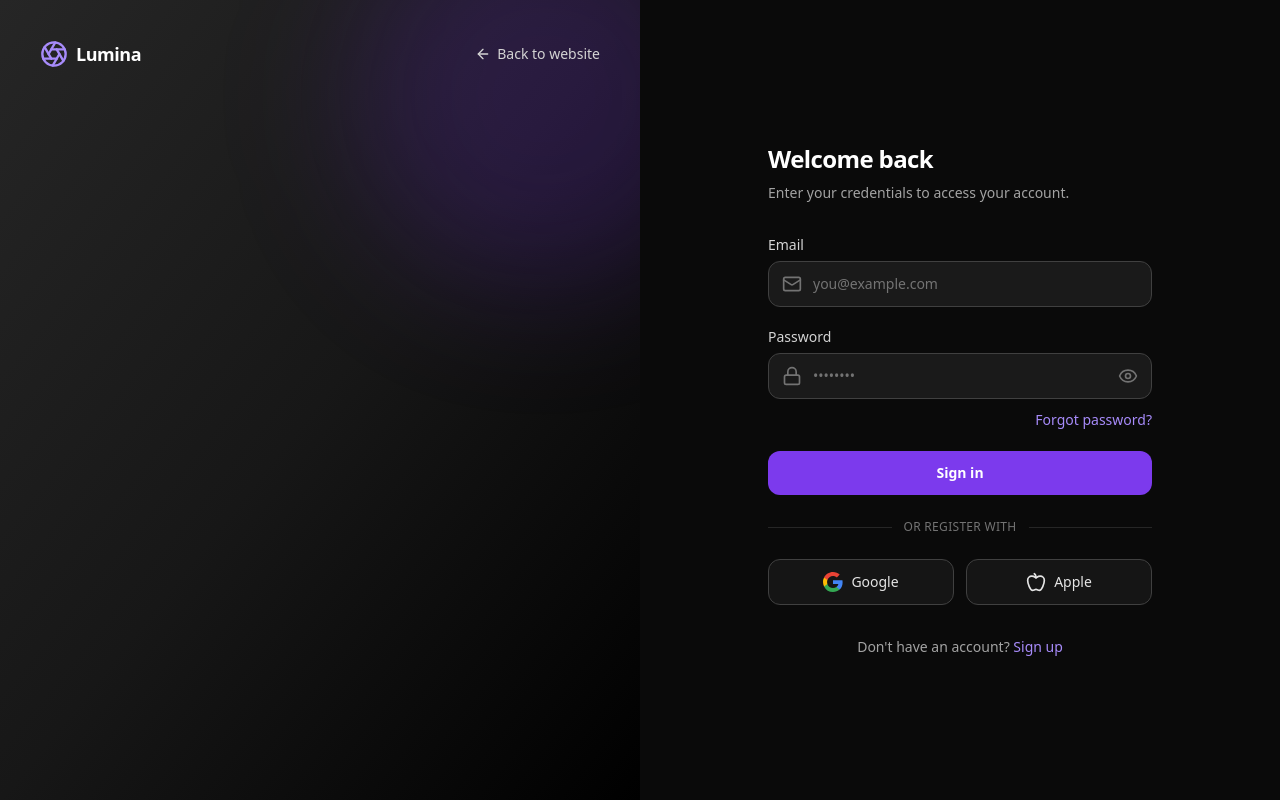
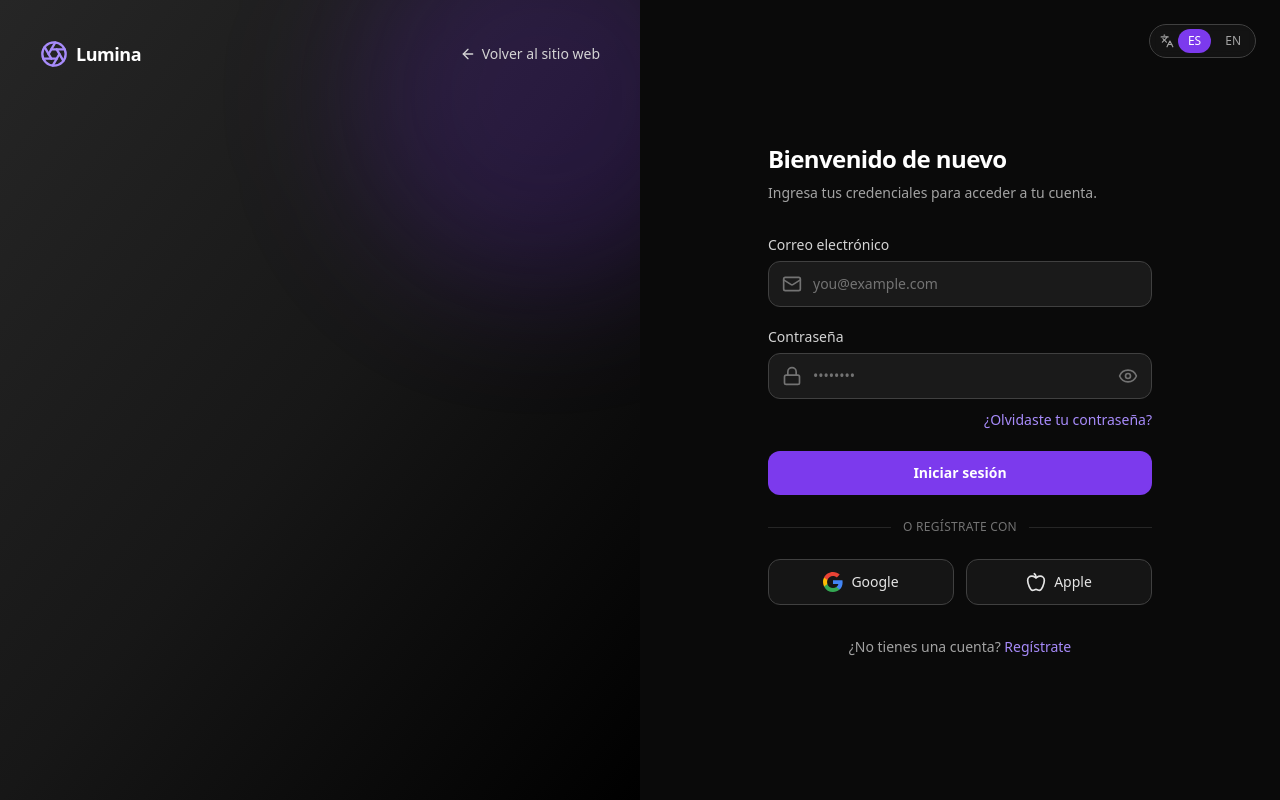
Before and after one commit to nicowxdvd/Login-QA, a Next.js app: page / in a window 1280 px wide. Built offline with nearby package versions, Linux system fonts and the light colour scheme.

Commit message:
Codigo base

```diff
--- a/package.json
+++ b/package.json
@@ -9,10 +9,11 @@
     "lint": "eslint"
   },
   "dependencies": {
+    "lucide-react": "^0.474.0",
     "next": "16.3.5",
+    "next-intl": "^4.14.4",
     "react": "^19.2.0",
-    "react-dom": "^19.2.0",
-    "lucide-react": "^0.474.0"
+    "react-dom": "^19.2.0"
   },
   "devDependencies": {
     "@types/node": "^20",
--- a/src/app/layout.tsx
+++ b/src/app/layout.tsx
@@ -1,5 +1,6 @@
 import type { Metadata } from "next";
 import { Geist, Geist_Mono } from "next/font/google";
+import { LanguageProvider } from "@/components/providers/LanguageProvider";
 import "./globals.css";
 
 const geistSans = Geist({
@@ -13,8 +14,8 @@ const geistMono = Geist_Mono({
 });
 
 export const metadata: Metadata = {
-  title: "Login | Capturing Moments, Creating Memories",
-  description: "Sign in to your account",
+  title: "Iniciar sesión | Capturando Momentos, Creando Recuerdos",
+  description: "Inicia sesión en tu cuenta",
 };
 
 export default function RootLayout({
@@ -23,11 +24,11 @@ export default function RootLayout({
   children: React.ReactNode;
 }>) {
   return (
-    <html lang="en">
+    <html lang="es">
       <body
         className={`${geistSans.variable} ${geistMono.variable} antialiased`}
       >
-        {children}
+        <LanguageProvider>{children}</LanguageProvider>
       </body>
     </html>
   );
--- a/src/app/page.tsx
+++ b/src/app/page.tsx
@@ -1,9 +1,13 @@
+import LanguageSwitcher from "@/components/LanguageSwitcher";
 import LoginBanner from "@/components/LoginBanner";
 import LoginForm from "@/components/LoginForm";
 
 export default function Home() {
   return (
-    <main className="grid min-h-screen grid-cols-1 bg-neutral-950 md:grid-cols-2">
+    <main className="relative grid min-h-screen grid-cols-1 bg-neutral-950 md:grid-cols-2">
+      <div className="absolute right-4 top-4 z-10 md:right-6 md:top-6">
+        <LanguageSwitcher />
+      </div>
       <LoginBanner />
       <LoginForm />
     </main>
--- a/src/components/CarouselIndicators.tsx
+++ b/src/components/CarouselIndicators.tsx
@@ -3,14 +3,17 @@ export interface CarouselIndicatorsProps {
   total: number;
   /** Index of the currently active slide. */
   activeIndex: number;
+  /** Accessible label for the indicator group. */
+  label: string;
 }
 
 export default function CarouselIndicators({
   total,
   activeIndex,
+  label,
 }: CarouselIndicatorsProps) {
   return (
-    <div className="flex items-center gap-2" role="tablist" aria-label="Carousel slides">
+    <div className="flex items-center gap-2" role="tablist" aria-label={label}>
       {Array.from({ length: total }).map((_, index) => {
         const isActive = index === activeIndex;
         return (
--- /dev/null
+++ b/src/components/LanguageSwitcher.tsx
@@ -0,0 +1,34 @@
+"use client";
+
+import { Languages } from "lucide-react";
+import { useTranslations } from "next-intl";
+import { useLanguage } from "@/components/providers/LanguageProvider";
+
+export default function LanguageSwitcher() {
+  const { locale, setLocale } = useLanguage();
+  const t = useTranslations("LanguageSwitcher");
+
+  return (
+    <div
+      className="inline-flex items-center gap-1 rounded-full border border-neutral-700 bg-neutral-900/70 p-1 text-xs font-medium backdrop-blur-sm"
+      aria-label={t("label")}
+    >
+      <Languages className="ml-1.5 h-3.5 w-3.5 text-neutral-400" aria-hidden="true" />
+      {(["es", "en"] as const).map((option) => (
+        <button
+          key={option}
+          type="button"
+          onClick={() => setLocale(option)}
+          aria-pressed={locale === option}
+          className={`rounded-full px-2.5 py-1 uppercase transition-all duration-200 ${
+            locale === option
+              ? "bg-violet-600 text-white"
+              : "text-neutral-400 hover:text-neutral-200"
+          }`}
+        >
+          {option}
+        </button>
+      ))}
+    </div>
+  );
+}
--- a/src/components/LoginBanner.tsx
+++ b/src/components/LoginBanner.tsx
@@ -1,8 +1,13 @@
+"use client";
+
 import { ArrowLeft, Aperture } from "lucide-react";
+import { useTranslations } from "next-intl";
 import Link from "next/link";
 import CarouselIndicators from "./CarouselIndicators";
 
 export default function LoginBanner() {
+  const t = useTranslations("Banner");
+
   return (
     <div className="relative hidden h-full flex-col justify-between overflow-hidden bg-neutral-900 p-10 text-white md:flex">
       <div
@@ -24,18 +29,20 @@ export default function LoginBanner() {
           className="flex items-center gap-1.5 text-sm text-neutral-300 transition-all duration-200 hover:text-white"
         >
           <ArrowLeft className="h-4 w-4" aria-hidden="true" />
-          Back to website
+          {t("backToWebsite")}
         </Link>
       </div>
 
       <div className="relative animate-fade-slide space-y-4">
         <h1 className="max-w-md text-3xl font-semibold leading-tight tracking-tight">
-          Capturing Moments, Creating Memories
+          {t("title")}
         </h1>
-        <p className="max-w-sm text-sm text-neutral-400">
-          A collection of textures, tones, and stories worth remembering.
-        </p>
-        <CarouselIndicators total={3} activeIndex={0} />
+        <p className="max-w-sm text-sm text-neutral-400">{t("subtitle")}</p>
+        <CarouselIndicators
+          total={3}
+          activeIndex={0}
+          label={t("carouselLabel")}
+        />
       </div>
     </div>
   );
--- a/src/components/LoginForm.tsx
+++ b/src/components/LoginForm.tsx
@@ -1,6 +1,7 @@
 "use client";
 
 import { Lock, Mail } from "lucide-react";
+import { useTranslations } from "next-intl";
 import Link from "next/link";
 import { useState, type FormEvent } from "react";
 import Button from "@/components/ui/Button";
@@ -8,6 +9,7 @@ import Input from "@/components/ui/Input";
 import SocialButton from "@/components/ui/SocialButton";
 
 export default function LoginForm() {
+  const t = useTranslations("LoginForm");
   const [email, setEmail] = useState("");
   const [password, setPassword] = useState("");
   const [isLoading, setIsLoading] = useState(false);
@@ -24,16 +26,14 @@ export default function LoginForm() {
     <div className="flex h-full w-full flex-col justify-center px-6 py-12 sm:px-10 md:px-16 lg:px-24">
       <div className="mx-auto w-full max-w-sm animate-fade-slide">
         <h2 className="text-2xl font-semibold tracking-tight text-white">
-          Welcome back
+          {t("welcomeBack")}
         </h2>
-        <p className="mt-2 text-sm text-neutral-400">
-          Enter your credentials to access your account.
-        </p>
+        <p className="mt-2 text-sm text-neutral-400">{t("subtitle")}</p>
 
         <form className="mt-8 space-y-5" onSubmit={handleSubmit}>
           <Input
             id="email"
-            label="Email"
+            label={t("emailLabel")}
             type="email"
             icon={Mail}
             placeholder="you@example.com"
@@ -46,7 +46,7 @@ export default function LoginForm() {
           <div>
             <Input
               id="password"
-              label="Password"
+              label={t("passwordLabel")}
               icon={Lock}
               isPassword
               placeholder="••••••••"
@@ -60,20 +60,20 @@ export default function LoginForm() {
                 href="/forgot-password"
                 className="text-sm text-violet-400 transition-all duration-200 hover:text-violet-300"
               >
-                Forgot password?
+                {t("forgotPassword")}
               </Link>
             </div>
           </div>
 
           <Button type="submit" isLoading={isLoading}>
-            {isLoading ? "Signing in..." : "Sign in"}
+            {isLoading ? t("signingIn") : t("signIn")}
           </Button>
         </form>
 
         <div className="my-6 flex items-center gap-3">
           <div className="h-px flex-1 bg-neutral-800" />
           <span className="text-xs uppercase tracking-wide text-neutral-500">
-            Or register with
+            {t("orRegisterWith")}
           </span>
           <div className="h-px flex-1 bg-neutral-800" />
         </div>
@@ -84,12 +84,12 @@ export default function LoginForm() {
         </div>
 
         <p className="mt-8 text-center text-sm text-neutral-400">
-          Don&apos;t have an account?{" "}
+          {t("noAccount")}{" "}
           <Link
             href="/register"
             className="font-medium text-violet-400 transition-all duration-200 hover:text-violet-300"
           >
-            Sign up
+            {t("signUp")}
           </Link>
         </p>
       </div>
--- /dev/null
+++ b/src/components/providers/LanguageProvider.tsx
@@ -0,0 +1,51 @@
+"use client";
+
+import { NextIntlClientProvider } from "next-intl";
+import {
+  createContext,
+  useContext,
+  useEffect,
+  useState,
+  type ReactNode,
+} from "react";
+import en from "@/i18n/messages/en.json";
+import es from "@/i18n/messages/es.json";
+
+export type Locale = "es" | "en";
+
+const messages: Record<Locale, typeof es> = { es, en };
+
+interface LanguageContextValue {
+  locale: Locale;
+  setLocale: (locale: Locale) => void;
+}
+
+const LanguageContext = createContext<LanguageContextValue | null>(null);
+
+export function LanguageProvider({ children }: { children: ReactNode }) {
+  const [locale, setLocale] = useState<Locale>("es");
+
+  useEffect(() => {
+    document.documentElement.lang = locale;
+  }, [locale]);
+
+  return (
+    <LanguageContext.Provider value={{ locale, setLocale }}>
+      <NextIntlClientProvider
+        locale={locale}
+        messages={messages[locale]}
+        timeZone="UTC"
+      >
+        {children}
+      </NextIntlClientProvider>
+    </LanguageContext.Provider>
+  );
+}
+
+export function useLanguage() {
+  const context = useContext(LanguageContext);
+  if (!context) {
+    throw new Error("useLanguage must be used within a LanguageProvider");
+  }
+  return context;
+}
--- a/src/components/ui/Input.tsx
+++ b/src/components/ui/Input.tsx
@@ -1,6 +1,7 @@
 "use client";
 
 import { Eye, EyeOff, type LucideIcon } from "lucide-react";
+import { useTranslations } from "next-intl";
 import { forwardRef, useState, type InputHTMLAttributes } from "react";
 
 export interface InputProps extends InputHTMLAttributes<HTMLInputElement> {
@@ -19,6 +20,7 @@ const Input = forwardRef<HTMLInputElement, InputProps>(
     { icon: Icon, label, isPassword = false, error, className = "", type, id, ...rest },
     ref
   ) => {
+    const t = useTranslations("Common");
     const [showPassword, setShowPassword] = useState(false);
     const inputType = isPassword ? (showPassword ? "text" : "password") : type;
 
@@ -55,7 +57,7 @@ const Input = forwardRef<HTMLInputElement, InputProps>(
               type="button"
               onClick={() => setShowPassword((prev) => !prev)}
               className="absolute right-3.5 text-neutral-500 transition-colors duration-200 hover:text-neutral-300"
-              aria-label={showPassword ? "Hide password" : "Show password"}
+              aria-label={showPassword ? t("hidePassword") : t("showPassword")}
               tabIndex={-1}
             >
               {showPassword ? (
--- a/src/components/ui/SocialButton.tsx
+++ b/src/components/ui/SocialButton.tsx
@@ -1,4 +1,7 @@
+"use client";
+
 import { Apple } from "lucide-react";
+import { useTranslations } from "next-intl";
 import type { ButtonHTMLAttributes } from "react";
 
 export type SocialProvider = "google" | "apple";
@@ -35,13 +38,14 @@ export default function SocialButton({
   className = "",
   ...rest
 }: SocialButtonProps) {
+  const t = useTranslations("SocialButton");
   const label = provider === "google" ? "Google" : "Apple";
 
   return (
     <button
       type="button"
       className={`flex w-full items-center justify-center gap-2 rounded-xl border border-neutral-700 bg-neutral-800/40 px-4 py-3 text-sm font-medium text-neutral-200 transition-all duration-200 hover:border-neutral-600 hover:bg-neutral-800 focus:outline-none focus:ring-2 focus:ring-violet-500/40 active:scale-[0.98] ${className}`}
-      aria-label={`Continue with ${label}`}
+      aria-label={t("continueWith", { provider: label })}
       {...rest}
     >
       {provider === "google" ? (
--- /dev/null
+++ b/src/i18n/messages/en.json
@@ -0,0 +1,30 @@
+{
+  "Banner": {
+    "backToWebsite": "Back to website",
+    "title": "Capturing Moments, Creating Memories",
+    "subtitle": "A collection of textures, tones, and stories worth remembering.",
+    "carouselLabel": "Carousel slides"
+  },
+  "LoginForm": {
+    "welcomeBack": "Welcome back",
+    "subtitle": "Enter your credentials to access your account.",
+    "emailLabel": "Email",
+    "passwordLabel": "Password",
+    "forgotPassword": "Forgot password?",
+    "signIn": "Sign in",
+    "signingIn": "Signing in...",
+    "orRegisterWith": "Or register with",
+    "noAccount": "Don't have an account?",
+    "signUp": "Sign up"
+  },
+  "SocialButton": {
+    "continueWith": "Continue with {provider}"
+  },
+  "LanguageSwitcher": {
+    "label": "Language"
+  },
+  "Common": {
+    "showPassword": "Show password",
+    "hidePassword": "Hide password"
+  }
+}
--- /dev/null
+++ b/src/i18n/messages/es.json
@@ -0,0 +1,30 @@
+{
+  "Banner": {
+    "backToWebsite": "Volver al sitio web",
+    "title": "Capturando Momentos, Creando Recuerdos",
+    "subtitle": "Una colección de texturas, tonos e historias que vale la pena recordar.",
+    "carouselLabel": "Diapositivas del carrusel"
+  },
+  "LoginForm": {
+    "welcomeBack": "Bienvenido de nuevo",
+    "subtitle": "Ingresa tus credenciales para acceder a tu cuenta.",
+    "emailLabel": "Correo electrónico",
+    "passwordLabel": "Contraseña",
+    "forgotPassword": "¿Olvidaste tu contraseña?",
+    "signIn": "Iniciar sesión",
+    "signingIn": "Iniciando sesión...",
+    "orRegisterWith": "O regístrate con",
+    "noAccount": "¿No tienes una cuenta?",
+    "signUp": "Regístrate"
+  },
+  "SocialButton": {
+    "continueWith": "Continuar con {provider}"
+  },
+  "LanguageSwitcher": {
+    "label": "Idioma"
+  },
+  "Common": {
+    "showPassword": "Mostrar contraseña",
+    "hidePassword": "Ocultar contraseña"
+  }
+}
```
Also changed, not shown: 1 other file (tests, documents, lock files or other folders).
